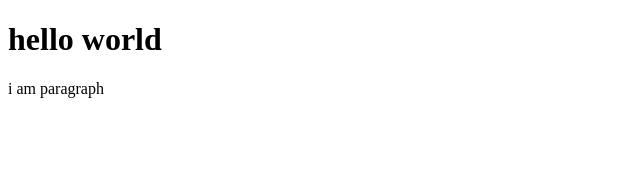
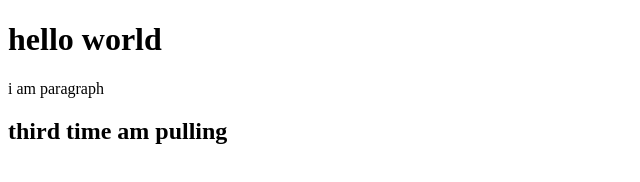
Before and after one commit to faiz8411/github-colaboration, a plain HTML site: page index.html in a window 1280 px wide. Shown: the whole page, without its empty margins (0-640 px from the left). Drawn offline with Linux system fonts and the light colour scheme.

Commit message:
merge practise

```diff
--- a/index.html
+++ b/index.html
@@ -9,5 +9,6 @@
   <body>
     <h1>hello world</h1>
     <p>i am paragraph</p>
+    <h2>third time am pulling</h2>
   </body>
 </html>
```
